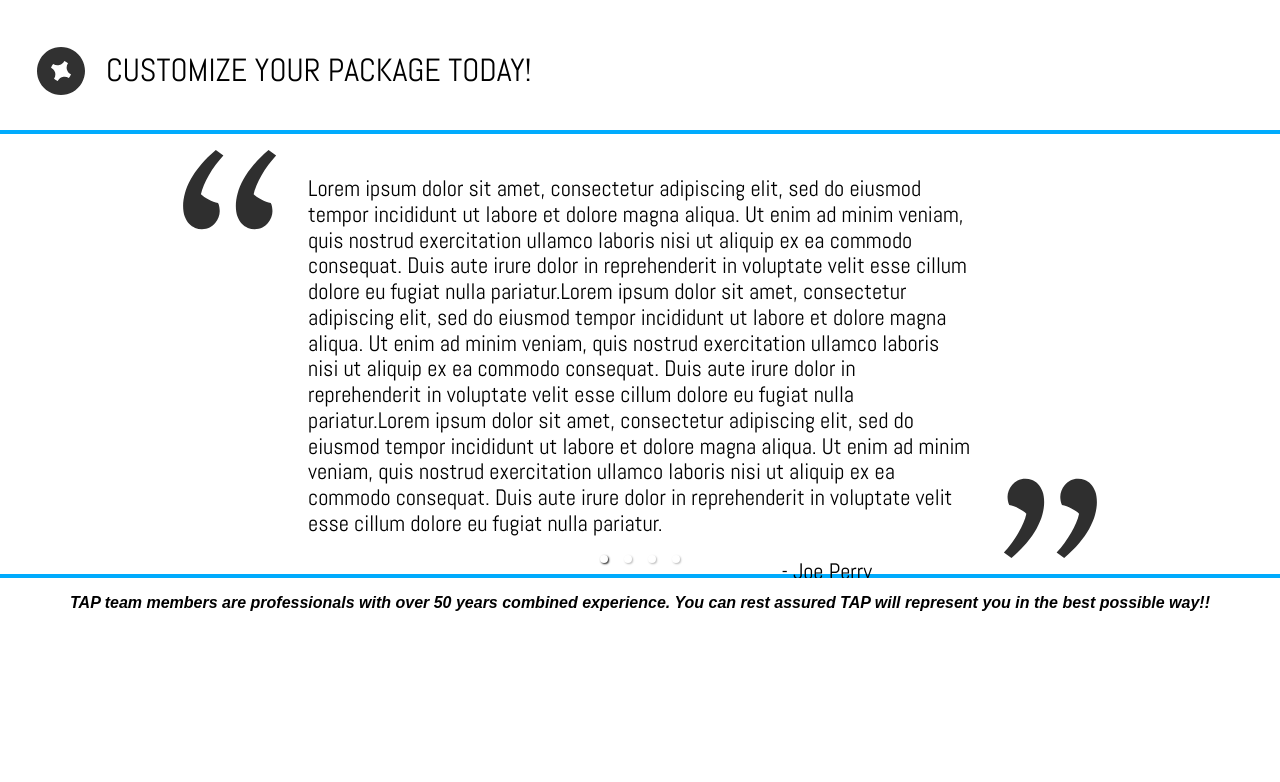
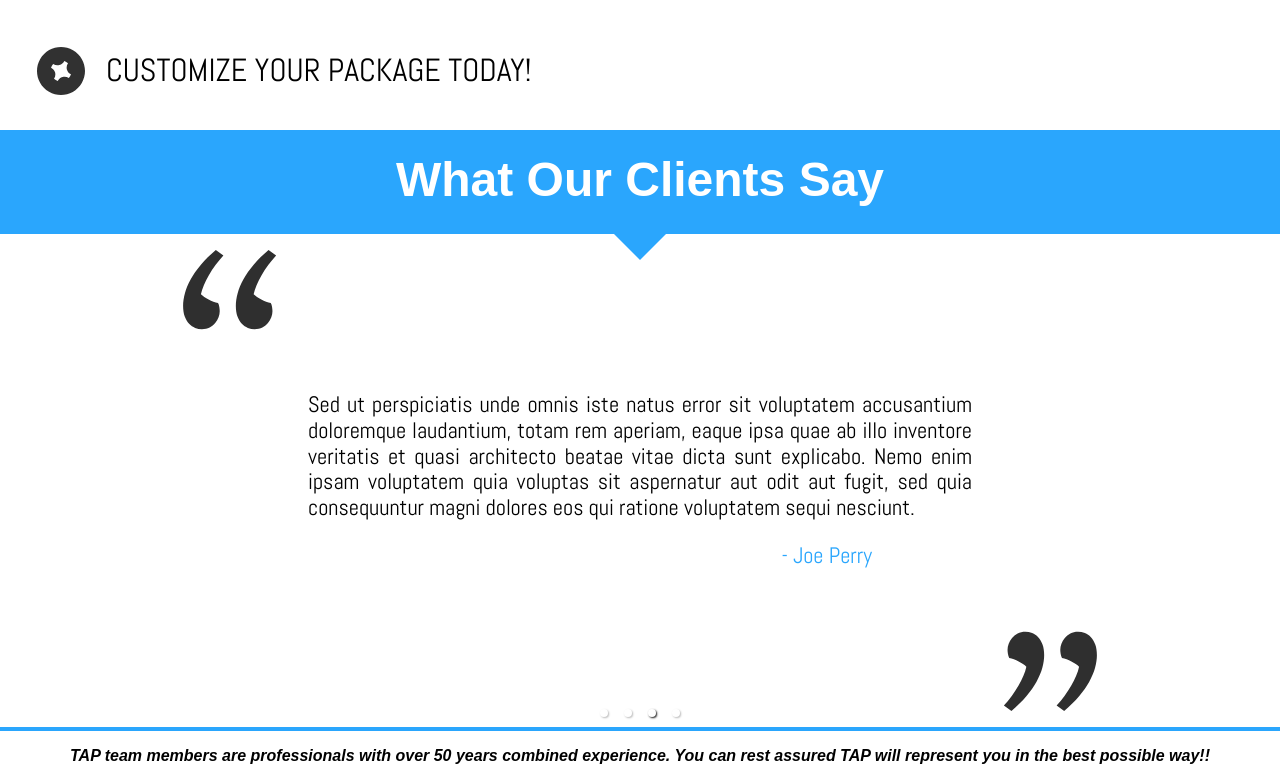
Before and after one commit to rokit/tapllc, a React (Create React App) app: page / in a window 1280 px wide. Shown: the part 6306-7088 px from the top of the page. Before the commit the page ends 6934 px from the top, so only its background shows below. Built offline with nearby package versions, Linux system fonts and the light colour scheme.

Commit message:
fixed ie11 quote bugs

```diff
--- a/src/App.css
+++ b/src/App.css
@@ -92,15 +92,43 @@ h1,h2,h3,h4,h5,h6 {
 	font-style: italic;
 }
 
+.client-quotes {
+	position: relative;
+	display: flex;
+	align-items: center;
+	width: 100%;
+	height: 100px;
+	background-color: #2AA6FD;
+}
+.client-quotes h3 {
+	margin: auto;
+	color: white;
+	font-size: 3rem;
+}
+.arrow {
+	position: absolute;
+	z-index: 400;
+	margin: auto;
+
+  width: 0;
+	height: 0;
+
+	left:  0px;
+	right: 0px;
+	bottom:      -30px;
+  border-left:  30px solid transparent;
+  border-right: 30px solid transparent;
+  border-top:   30px solid #2AA6FD;
+}
 .cSlide {
 	display: flex;
 	background-color: white !important;
 	padding: 20px;
 	width: 100%;
 	height: 100%;
-
-	border-top:    4px solid #00abfd;
-	border-bottom: 4px solid #00abfd;
+	align-items: center;
+	border-top:    4px solid #2AA6FD;
+	border-bottom: 4px solid #2AA6FD;
 }
 .qu {
 	background-image: url("./images/quote.svg");
@@ -124,20 +152,18 @@ h1,h2,h3,h4,h5,h6 {
 .quote-container {
 	display: flex;
 	margin: auto;
-
 	width: 100%;
-	height: 400px;
-
-	color: black;
 }
 .quote {
+	color: black;
 	margin: auto;
-
+	width: 100%;
 	text-align: left;
 	font-family: 'Abel', sans-serif;
 	font-size: 1.4rem;
 }
 .quoted {
+	color: #2AA6FD;
 	margin-top: 20px;
 	margin-right: 100px;
 	text-align: right;
@@ -170,6 +196,7 @@ h1,h2,h3,h4,h5,h6 {
 		width: 60%;
 	}
 	.quote {
+		text-align: justify;
 		margin-left:  40px;
 		margin-right: 40px;
 	}
--- a/src/App.js
+++ b/src/App.js
@@ -53,19 +53,25 @@ class App extends Component {
 				{services.services.map((serv) =>
 					<Service details={serv} key={Math.random(10000000000)} />
 				)}
+
+				<div className="client-quotes">
+					<h3>What Our Clients Say</h3>
+					<div className="arrow" />
+				</div>
 				<Carousel
 					showStatus={false}
 					infiniteLoop={true}
-					autoPlay={false}
+					autoPlay={true}
 					showThumbs={false}
 					showArrows={true}
 					onChange={() => {}}
 					onClickItem={() => {}}
 					onClickThumb={() => {}}
 				>
-					<Quote quote="Lorem ipsum dolor sit amet, consectetur adipiscing elit, sed do eiusmod tempor incididunt ut labore et dolore magna aliqua. Ut enim ad minim veniam, quis nostrud exercitation ullamco laboris nisi ut aliquip ex ea commodo consequat. Duis aute irure dolor in reprehenderit in voluptate velit esse cillum dolore eu fugiat nulla pariatur.Lorem ipsum dolor sit amet, consectetur adipiscing elit, sed do eiusmod tempor incididunt ut labore et dolore magna aliqua. Ut enim ad minim veniam, quis nostrud exercitation ullamco laboris nisi ut aliquip ex ea commodo consequat. Duis aute irure dolor in reprehenderit in voluptate velit esse cillum dolore eu fugiat nulla pariatur.Lorem ipsum dolor sit amet, consectetur adipiscing elit, sed do eiusmod tempor incididunt ut labore et dolore magna aliqua. Ut enim ad minim veniam, quis nostrud exercitation ullamco laboris nisi ut aliquip ex ea commodo consequat. Duis aute irure dolor in reprehenderit in voluptate velit esse cillum dolore eu fugiat nulla pariatur." />
 
 					<Quote quote="Lorem ipsum dolor sit amet, consectetur adipiscing elit, sed do eiusmod tempor incididunt ut labore et dolore magna aliqua. Ut enim ad minim veniam, quis nostrud exercitation ullamco laboris nisi ut aliquip ex ea commodo consequat. Duis aute irure dolor in reprehenderit in voluptate velit esse cillum dolore eu fugiat nulla pariatur." />
+
+					<Quote quote="Lorem ipsum dolor sit amet, consectetur adipiscing elit, sed do eiusmod tempor incididunt ut labore et dolore magna aliqua. Ut enim ad minim veniam, quis nostrud exercitation ullamco laboris nisi ut aliquip ex ea commodo consequat. Duis aute irure dolor in reprehenderit in voluptate velit esse cillum dolore eu fugiat nulla pariatur.Lorem ipsum dolor sit amet, consectetur adipiscing elit, sed do eiusmod tempor incididunt ut labore et dolore magna aliqua. Ut enim ad minim veniam, quis nostrud exercitation ullamco laboris nisi ut aliquip ex ea commodo consequat. Duis aute irure dolor in reprehenderit in voluptate velit esse cillum dolore eu fugiat nulla pariatur.Lorem ipsum dolor sit amet, consectetur adipiscing elit, sed do eiusmod tempor incididunt ut labore et dolore magna aliqua. Ut enim ad minim veniam, quis nostrud exercitation ullamco laboris nisi ut aliquip ex ea commodo consequat. Duis aute irure dolor in reprehenderit in voluptate velit esse cillum dolore eu fugiat nulla pariatur." />
 
 					<Quote quote="Sed ut perspiciatis unde omnis iste natus error sit voluptatem accusantium doloremque laudantium, totam rem aperiam, eaque ipsa quae ab illo inventore veritatis et quasi architecto beatae vitae dicta sunt explicabo. Nemo enim ipsam voluptatem quia voluptas sit aspernatur aut odit aut fugit, sed quia consequuntur magni dolores eos qui ratione voluptatem sequi nesciunt." />
 
--- a/src/components/Service.css
+++ b/src/components/Service.css
@@ -17,7 +17,9 @@
 	font-size: 2rem;
 	font-weight: bold;
 }
-
+.service-title-svg {
+	fill: #2AA6FD;
+}
 .service-summary {
 	margin: auto;
 	width: 90%;
```
Also changed, not shown: src/images/service-title.svg.
